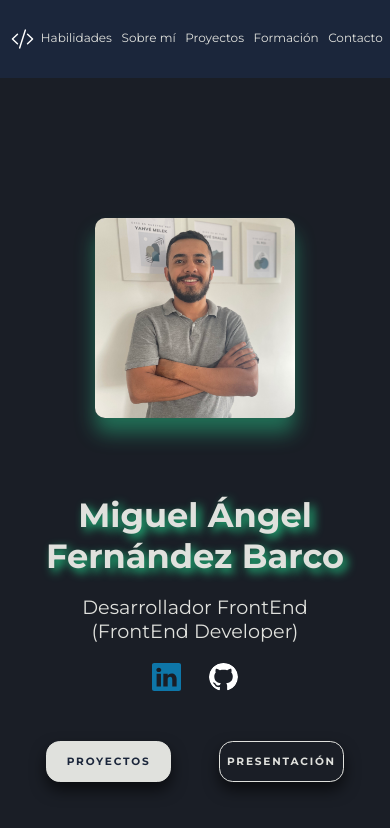
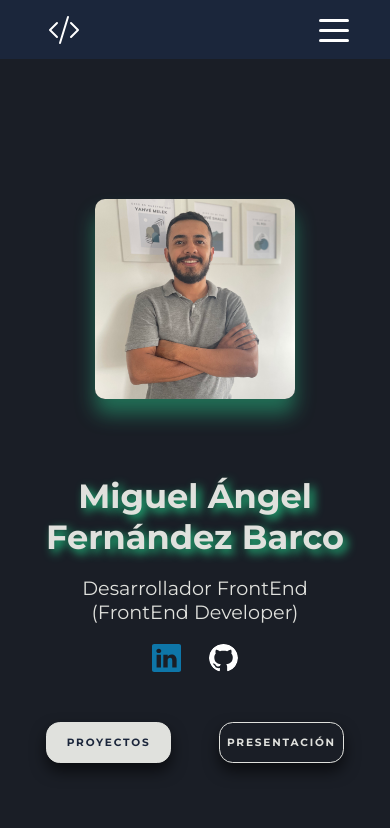
Before and after one commit to miguelfb19/portfolio, a React (Create React App) app: page / in a window 390 px wide. Shown: the top 828 px of the page. Built offline with nearby package versions, Linux system fonts and the light colour scheme.

Commit message:
update menu from small devices

```diff
--- a/package.json
+++ b/package.json
@@ -9,6 +9,7 @@
     "@testing-library/user-event": "^13.5.0",
     "bootstrap": "^5.3.3",
     "bootstrap-icons": "^1.11.3",
+    "hamburger-react": "^2.5.1",
     "react": "^18.3.1",
     "react-dom": "^18.3.1",
     "react-scripts": "5.0.1",
--- a/src/assets/css/styles.css
+++ b/src/assets/css/styles.css
@@ -167,21 +167,26 @@ h2 {
 
 .mainMenu {
   background-color: var(--blue1);
-  display: grid;
-  grid-template-columns: 1fr 1fr;
+  display: flex;
   align-items: center;
   width: 100vw;
   height: 10vh;
+}
+
+.spanMenu {
+  flex: 1;
 }
 
 .menuRight {
   display: flex;
   gap: 2em;
   justify-content: center;
+  padding-right: 3em;
 }
 
 .menuLeft {
   display: flex;
+  padding-left: 2em;
 }
 
 .menuLeft img {
@@ -355,8 +360,10 @@ h2 {
   justify-content: start;
   list-style-type: none;
   padding: 1em;
-  animation: scrollCarrousel var(--scrollAnimationTime) linear infinite alternate;
-  -webkit-animation: scrollCarrousel var(--scrollAnimationTime) linear infinite alternate;
+  animation: scrollCarrousel var(--scrollAnimationTime) linear infinite
+    alternate;
+  -webkit-animation: scrollCarrousel var(--scrollAnimationTime) linear infinite
+    alternate;
   width: 155%;
 }
 
@@ -478,12 +485,12 @@ h2 {
   height: 16.5em;
   overflow: hidden;
   transform: scale(0.9);
-  transition: all .5s ease;
+  transition: all 0.5s ease;
   interpolate-size: allow-keywords;
   /* esta propiedad (interpolate-size) aun no esta soportada en todos los navegadores  */
 }
 
-.card:hover{
+.card:hover {
   height: auto;
   transform: scale(1);
 }
@@ -582,7 +589,7 @@ h2 {
 .edu {
   color: var(--Gray);
   line-height: 2em;
-  max-height:35vh;
+  max-height: 35vh;
   overflow-y: scroll;
 }
 
@@ -730,11 +737,13 @@ footer {
     }
     100% {
       transform: translateX(calc(var(--scrollAnimationCarrousel) - 55%));
-      -webkit-transform: translateX(calc(var(--scrollAnimationCarrousel) - 55%));
+      -webkit-transform: translateX(
+        calc(var(--scrollAnimationCarrousel) - 55%)
+      );
     }
   }
 
-  .title{
+  .title {
     font-size: 4em;
     margin-bottom: 1em;
   }
@@ -746,9 +755,6 @@ footer {
     padding: 1.2em;
   }
 
-  .mainMenu {
-    grid-template-columns: 1fr 5fr;
-  }
   .mainMenu a {
     font-size: 1.5em;
   }
@@ -769,7 +775,7 @@ footer {
     margin: 0 auto;
   }
 
-  .initialInfo h3{
+  .initialInfo h3 {
     font-size: 2em;
   }
 
@@ -790,21 +796,21 @@ footer {
 
   .hardSkills figcaption {
     font-size: 1.4em;
-}
+  }
 
   .aboutMe p {
     font-size: 1.7em;
   }
 
-  .aboutMe .btn2{
+  .aboutMe .btn2 {
     width: 50%;
   }
 
-  .projects{
+  .projects {
     gap: 4em;
   }
 
-  .card{
+  .card {
     height: 17.4em;
   }
 
@@ -812,7 +818,7 @@ footer {
     font-size: 1.2em;
   }
 
-  .card h4{
+  .card h4 {
     font-size: 1.3em;
   }
 
@@ -829,7 +835,7 @@ footer {
     font-size: 1.7em;
   }
 
-  .exp p{
+  .exp p {
     font-size: 1.4em;
   }
 
@@ -842,7 +848,7 @@ footer {
     width: 47vw;
   }
 
-  .form *:not(.buttonsContact)  {
+  .form *:not(.buttonsContact) {
     font-size: 1.3em;
   }
 
@@ -852,7 +858,7 @@ footer {
     height: 2em;
   }
 
-  footer{
+  footer {
     font-size: 1.7em;
   }
 }
@@ -869,19 +875,57 @@ footer {
     }
     100% {
       transform: translateX(calc(var(--scrollAnimationCarrousel) - 115%));
-      -webkit-transform: translateX(calc(var(--scrollAnimationCarrousel) - 115%));
+      -webkit-transform: translateX(
+        calc(var(--scrollAnimationCarrousel) - 115%)
+      );
     }
   }
 
-  .mainMenu {
-    grid-template-columns: 1fr 15fr;
+  .mainMenu{
+    height: 7vh;
+    position: sticky;
+    top: 0;
+    z-index: 1;
   }
 
-  .menuLeft img{
+  .menuRight{
+
+    flex-direction: column;
+    justify-content: flex-start;
+    gap: 4em;
+    position: fixed;
+    right: 0;
+    top: 7vh;
+    backdrop-filter: blur(50px);
+    padding: 3em;
+    font-weight: 600;
+    letter-spacing: 1px;
+    z-index: 1;
+    height: 100%;
+    animation: collapseMenu .3s linear both;
+  }
+
+  @keyframes collapseMenu {
+    0%{
+      max-height: 0;
+      opacity: .3;
+    }
+    100%{
+      max-height: 100%;
+      opacity: 1;
+    }
+  }
+
+  .btnTop{
+    z-index: 2;
+  }
+
+  .menuLeft img {
     margin-left: 1em;
   }
-  .mainMenu a {
-    font-size: 1.3em;
+
+  .hamburger{
+    padding-right: 2em;
   }
 
   .header {
@@ -913,7 +957,8 @@ footer {
     width: 18em;
   }
 
-  .form, .contact .title{
+  .form,
+  .contact .title {
     max-width: 80%;
   }
 }
@@ -930,27 +975,23 @@ footer {
     }
     100% {
       transform: translateX(calc(var(--scrollAnimationCarrousel) - 160%));
-      -webkit-transform: translateX(calc(var(--scrollAnimationCarrousel) - 160%));
+      -webkit-transform: translateX(
+        calc(var(--scrollAnimationCarrousel) - 160%)
+      );
     }
   }
 
   .title {
     font-size: 2.5em;
   }
-  .mainMenu {
-    height: 20vw;
-  }
-  .mainMenu a {
-    font-size: 0.75em;
-  }
 
   .mainMenu img {
-    height: 1.4em;
-    margin: 0 0 0 0.7em;
+    height: 2em;
   }
 
   .menuRight {
-    gap: 0.6em;
+    gap: 4em;
+    font-size: 0.7em;
   }
 
   .header {
@@ -1020,7 +1061,7 @@ footer {
     margin-top: 3em;
   }
 
-  .aboutMe .btn2{
+  .aboutMe .btn2 {
     width: 50%;
     font-size: 0.7em;
   }
@@ -1042,7 +1083,7 @@ footer {
     font-size: 0.7em;
   }
 
-  .card h4{
+  .card h4 {
     font-size: 1.2em;
   }
 
@@ -1051,7 +1092,7 @@ footer {
     max-height: 60vh;
   }
 
-  .educationExp .title{
+  .educationExp .title {
     font-size: 4em;
   }
 
@@ -1059,7 +1100,7 @@ footer {
     font-size: 0.9em;
   }
 
-  .form{
+  .form {
     font-size: 0.6em;
   }
 
--- a/src/components/Menu.jsx
+++ b/src/components/Menu.jsx
@@ -1,10 +1,21 @@
 import Icons from "./Icons";
 import { Link } from "react-scroll";
+import { Squash as Hamburger } from "hamburger-react";
+import { useState, useEffect } from "react";
 
 function Menu() {
   //Creamos esta variable para corregir el scroll que se modifica debido a la animacion del DOM
   let vh = window.innerHeight;
+  let vw = window.innerWidth;
   let srollCorrection = -0.2 * vh;
+
+  const [isOpen, setOpen] = useState(false);
+
+  useEffect(() => {
+    if (vw > 850) {
+      setOpen(true);
+    }
+  }, []);
 
   return (
     <>
@@ -12,6 +23,20 @@ function Menu() {
         <section className="menuLeft">
           <Icons iconName="code"></Icons>
         </section>
+        <span className="spanMenu"></span>
+        {vw <= 820 && (
+          <div className="hamburger">
+            <Hamburger
+              className="hamburger"
+              rounded
+              color="white"
+              size={vw < 500 ? 30 : 40}
+              toggled={isOpen}
+              toggle={setOpen}
+            />
+          </div>
+        )}
+        {isOpen && (
           <section className="menuRight">
             <Link
               style={{ cursor: "pointer" }}
@@ -59,6 +84,7 @@ function Menu() {
               Contacto
             </Link>
           </section>
+        )}
       </nav>
     </>
   );
```
Also changed, not shown: 1 other file (tests, documents, lock files or other folders). Lines whose indentation alone changed are shown as unchanged.
